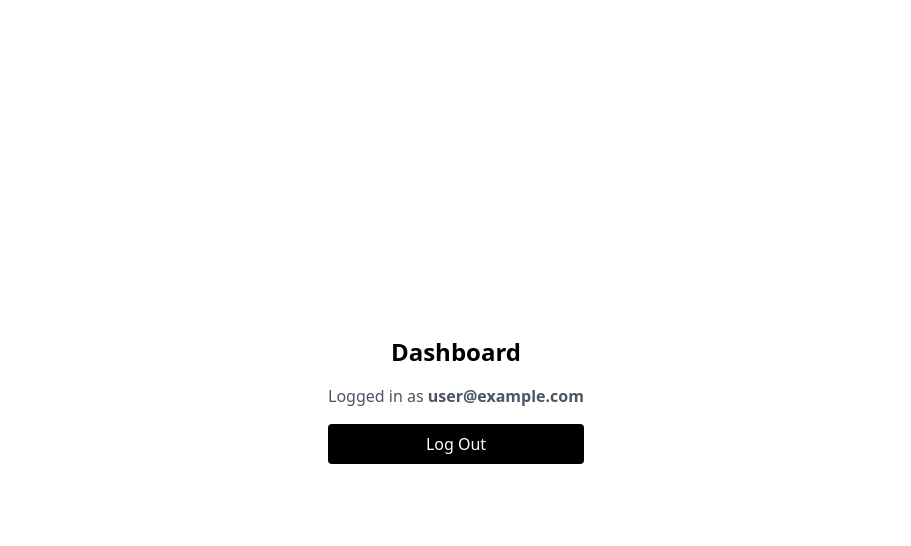
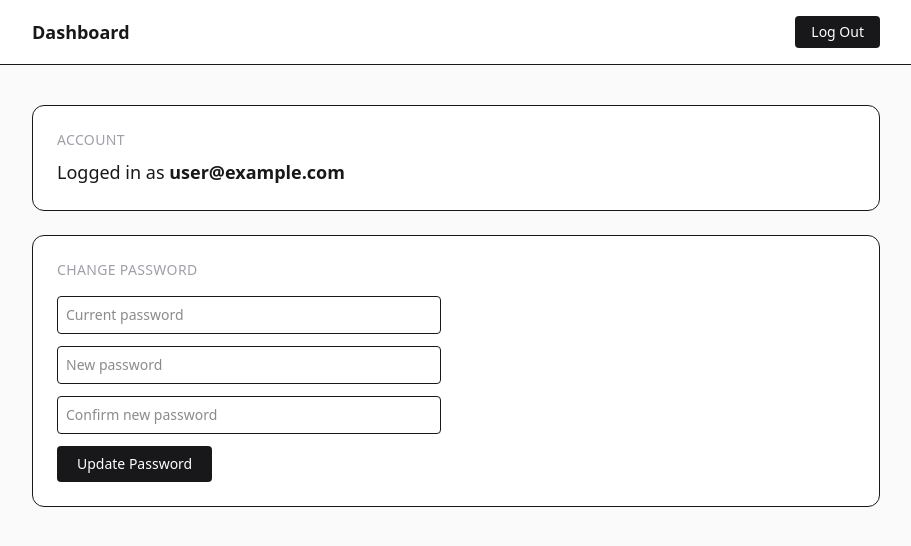
Before and after one commit to vladi245/practical-assignment, a Next.js app in the folder web-app/: page /dashboard in a window 1280 px wide. Shown: the top 546 px of the page, without its empty margins (184-1095 px from the left). Built offline with nearby package versions, Linux system fonts and the light colour scheme; no server answers; the database is empty; sample sign-in values are in the browser's storage.

Commit message:
improved dashboard css and added option to change password

```diff
--- a/web-app/app/dashboard/page.tsx
+++ b/web-app/app/dashboard/page.tsx
@@ -1,14 +1,25 @@
 "use client";
 
 import { useEffect, useState } from "react";
-import { onAuthStateChanged, signOut } from "firebase/auth";
-import { collection, getDocs } from "firebase/firestore";
-import { auth, db } from "@/lib/firebase";
+import {
+    onAuthStateChanged,
+    signOut,
+    updatePassword,
+    reauthenticateWithCredential,
+    EmailAuthProvider,
+} from "firebase/auth";
+import { auth } from "@/lib/firebase";
 import { useRouter } from "next/navigation";
 
 export default function DashboardPage() {
     const router = useRouter();
     const [email, setEmail] = useState("");
+    const [currentPassword, setCurrentPassword] = useState("");
+    const [newPassword, setNewPassword] = useState("");
+    const [confirmPassword, setConfirmPassword] = useState("");
+    const [passwordMsg, setPasswordMsg] = useState("");
+    const [passwordError, setPasswordError] = useState("");
+    const [changingPassword, setChangingPassword] = useState(false);
 
     useEffect(() => {
         const unsubscribe = onAuthStateChanged(auth, (user) => {
@@ -18,40 +29,127 @@ export default function DashboardPage() {
                 setEmail(user.email ?? "");
             }
         });
-
-        // debugging if docs are properly read from firebase
-        const testRead = async () => {
-            try {
-                console.log("Project ID:", process.env.NEXT_PUBLIC_FIREBASE_PROJECT_ID);
-                const snapshot = await getDocs(collection(db, "whitelist"));
-                console.log("Total whitelist docs:", snapshot.size);
-                snapshot.forEach(doc => console.log("Doc:", doc.id, doc.data()));
-            } catch (err: any) {
-                console.log("Firestore error:", err.code, err.message);
-            }
-        };
-        testRead();
-
         return () => unsubscribe();
-    }, []);
+    }, [router]);
 
     const handleLogout = async () => {
         await signOut(auth);
         router.push("/login");
     };
 
+    const handleChangePassword = async () => {
+        setPasswordMsg("");
+        setPasswordError("");
+
+        if (!currentPassword) {
+            setPasswordError("Please enter your current password.");
+            return;
+        }
+        if (newPassword.length < 6) {
+            setPasswordError("New password must be at least 6 characters.");
+            return;
+        }
+        if (newPassword !== confirmPassword) {
+            setPasswordError("New passwords do not match.");
+            return;
+        }
+
+        setChangingPassword(true);
+        try {
+            const user = auth.currentUser;
+            if (!user || !user.email) throw new Error("Not authenticated.");
+
+            const credential = EmailAuthProvider.credential(user.email, currentPassword);
+            await reauthenticateWithCredential(user, credential);
+            await updatePassword(user, newPassword);
+
+            setPasswordMsg("Password updated successfully.");
+            setCurrentPassword("");
+            setNewPassword("");
+            setConfirmPassword("");
+        } catch (err: any) {
+            if (err.code === "auth/wrong-password" || err.code === "auth/invalid-credential") {
+                setPasswordError("Current password is incorrect.");
+            } else {
+                setPasswordError(err.message ?? "Failed to update password.");
+            }
+        } finally {
+            setChangingPassword(false);
+        }
+    };
+
     return (
-        <div className="min-h-screen flex items-center justify-center">
-            <div className="flex flex-col gap-4 text-center">
-                <h1 className="text-2xl font-bold">Dashboard</h1>
-                <p className="text-gray-600">Logged in as <strong>{email}</strong></p>
+        <main className="min-h-screen bg-zinc-50 text-zinc-900">
+            {/* top */}
+            <header className="border-b bg-white">
+                <div className="mx-auto flex max-w-4xl items-center justify-between px-6 py-4">
+                    <h1 className="text-lg font-semibold">Dashboard</h1>
                     <button
                         onClick={handleLogout}
-                    className="bg-black text-white px-4 py-2 rounded hover:bg-gray-800"
+                        className="rounded bg-zinc-900 px-4 py-1.5 text-sm text-white hover:bg-zinc-700 transition-colors"
                     >
                         Log Out
                     </button>
                 </div>
+            </header>
+
+            <div className="mx-auto max-w-4xl space-y-6 px-6 py-10">
+                {/* account section */}
+                <section className="rounded-xl border bg-white p-6">
+                    <h2 className="text-sm font-medium uppercase tracking-wide text-zinc-400">
+                        Account
+                    </h2>
+                    <p className="mt-2 text-lg">
+                        Logged in as <strong>{email}</strong>
+                    </p>
+                </section>
+
+                {/* change password section */}
+                <section className="rounded-xl border bg-white p-6">
+                    <h2 className="text-sm font-medium uppercase tracking-wide text-zinc-400">
+                        Change Password
+                    </h2>
+
+                    <div className="mt-4 flex max-w-sm flex-col gap-3">
+                        <input
+                            type="password"
+                            placeholder="Current password"
+                            value={currentPassword}
+                            onChange={(e) => setCurrentPassword(e.target.value)}
+                            className="rounded border p-2 text-sm"
+                        />
+                        <input
+                            type="password"
+                            placeholder="New password"
+                            value={newPassword}
+                            onChange={(e) => setNewPassword(e.target.value)}
+                            className="rounded border p-2 text-sm"
+                        />
+                        <input
+                            type="password"
+                            placeholder="Confirm new password"
+                            value={confirmPassword}
+                            onChange={(e) => setConfirmPassword(e.target.value)}
+                            className="rounded border p-2 text-sm"
+                        />
+
+                        {passwordError && (
+                            <p className="text-sm text-red-500">{passwordError}</p>
+                        )}
+                        {passwordMsg && (
+                            <p className="text-sm text-green-600">{passwordMsg}</p>
+                        )}
+
+                        <button
+                            onClick={handleChangePassword}
+                            disabled={changingPassword}
+                            className="w-fit rounded bg-zinc-900 px-5 py-2 text-sm text-white hover:bg-zinc-700 transition-colors disabled:opacity-50"
+                        >
+                            {changingPassword ? "Updating..." : "Update Password"}
+                        </button>
                     </div>
+                </section>
+            </div>
+        </main>
     );
 }
```
Lines whose indentation alone changed are shown as unchanged.
